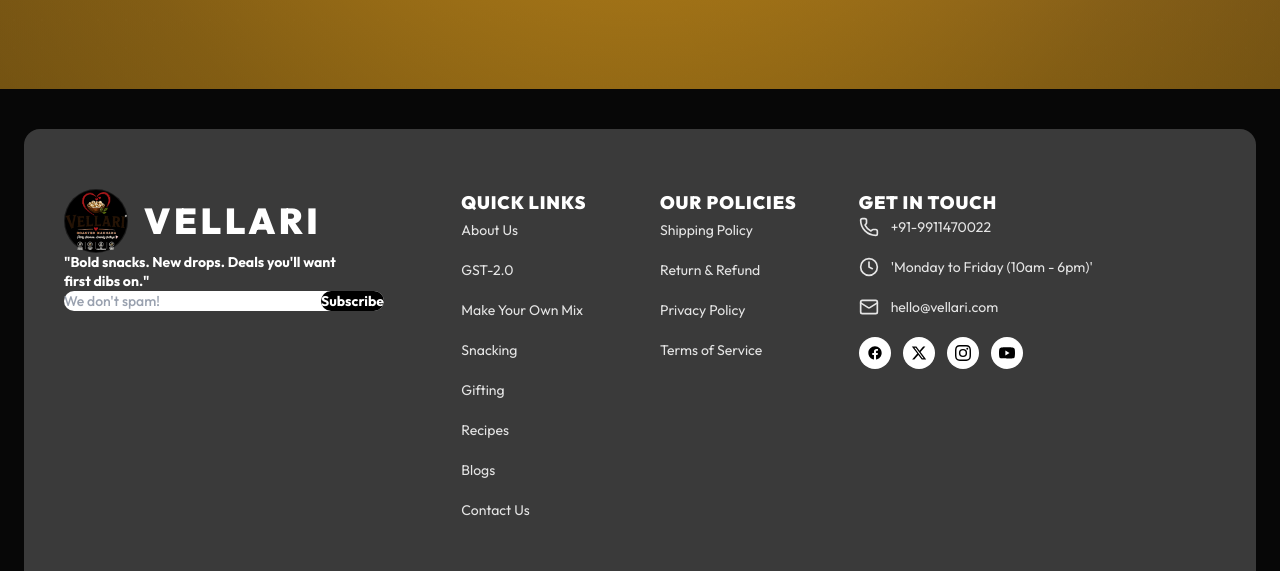
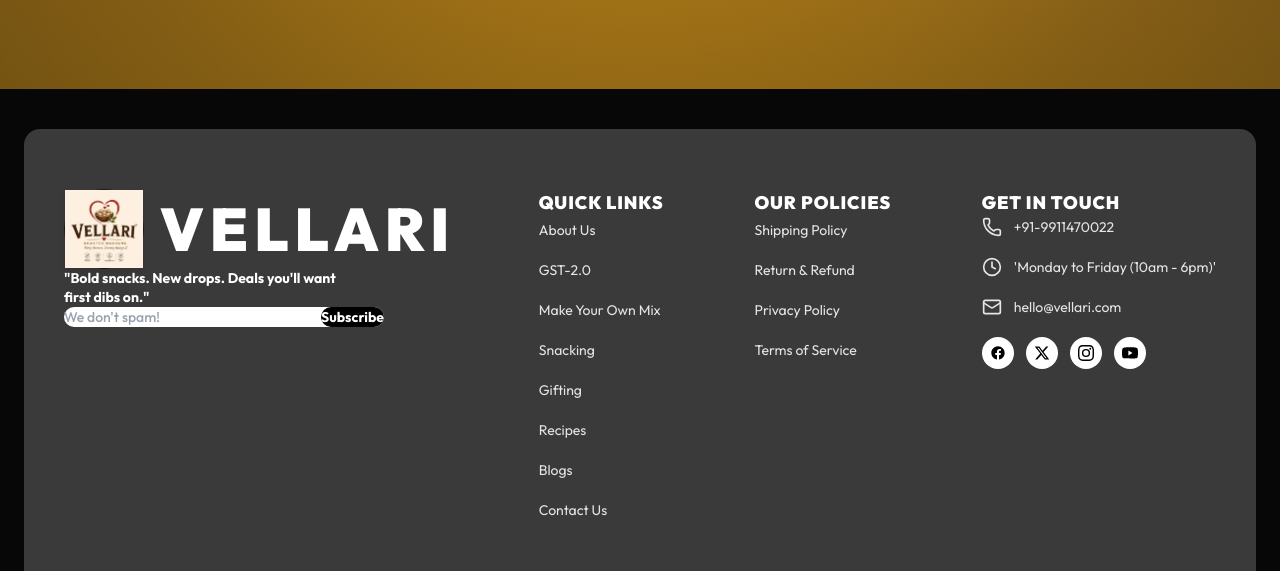
Before and after one commit to beyondwebco-lgtm/makhana, a Next.js app: page / in a window 1280 px wide. Shown: the part 8448-9019 px from the top of the page. Built offline with nearby package versions, Linux system fonts and the light colour scheme; a web font is replaced by a local one.

Commit message:
feat: use provided logo and make brand name big with centered layout in footer

```diff
--- a/src/components/layout/Footer.tsx
+++ b/src/components/layout/Footer.tsx
@@ -71,15 +71,15 @@
         }}
       >
         {/* Top Section: 4 Columns */}
-        <div className="grid grid-cols-1 lg:grid-cols-12 gap-10">
+        <div className="flex flex-col lg:flex-row justify-between gap-10">
 
-          {/* Col 1: Brand & Newsletter (spans 4 cols) */}
-          <div className="lg:col-span-4 flex flex-col items-start">
+          {/* Col 1: Brand & Newsletter */}
+          <div className="flex flex-col items-start max-w-sm">
             <div className="flex items-center gap-4 mb-6">
-              <div className="w-16 h-16 bg-black rounded-full flex items-center justify-center p-2 border border-white/10">
-                <img src="/logo.png" alt="Vellari" className="w-full h-auto object-contain" />
+              <div className="w-20 h-20 bg-black rounded-full flex items-center justify-center p-3 border border-white/10 shrink-0">
+                <img src="/footer-logo.png" alt="Vellari" className="w-full h-auto object-contain drop-shadow-md" />
               </div>
-              <span className="text-4xl font-black tracking-widest font-[family-name:var(--font-body)]">VELLARI</span>
+              <span className="text-5xl lg:text-6xl font-black tracking-widest font-[family-name:var(--font-body)]">VELLARI</span>
             </div>
 
             <p className="font-bold text-sm mb-6 max-w-[280px] leading-snug">
@@ -98,8 +98,8 @@
             </div>
           </div>
 
-          {/* Col 2: Quick Links (spans 2 cols) */}
-          <div className="lg:col-span-2">
+          {/* Col 2: Quick Links */}
+          <div className="flex flex-col">
             <h4 className="text-lg font-black uppercase tracking-wider mb-6 font-[family-name:var(--font-body)]">Quick Links</h4>
             <ul className="flex flex-col gap-4">
               {quickLinks.map((link) => (
@@ -112,8 +112,8 @@
             </ul>
           </div>
 
-          {/* Col 3: Our Policies (spans 2 cols) */}
-          <div className="lg:col-span-2">
+          {/* Col 3: Our Policies */}
+          <div className="flex flex-col">
             <h4 className="text-lg font-black uppercase tracking-wider mb-6 font-[family-name:var(--font-body)]">Our Policies</h4>
             <ul className="flex flex-col gap-4">
               {policies.map((link) => (
@@ -126,8 +126,8 @@
             </ul>
           </div>
 
-          {/* Col 4: Get In Touch (spans 4 cols) */}
-          <div className="lg:col-span-4">
+          {/* Col 4: Get In Touch */}
+          <div className="flex flex-col">
             <h4 className="text-lg font-black uppercase tracking-wider mb-6 font-[family-name:var(--font-body)]">Get In Touch</h4>
             <div className="flex flex-col gap-5">
               <a href="tel:+919911470022" className="flex items-center gap-3 text-sm text-neutral-200 hover:text-white transition-colors">
```
Also changed, not shown: public/footer-logo.png (added).
